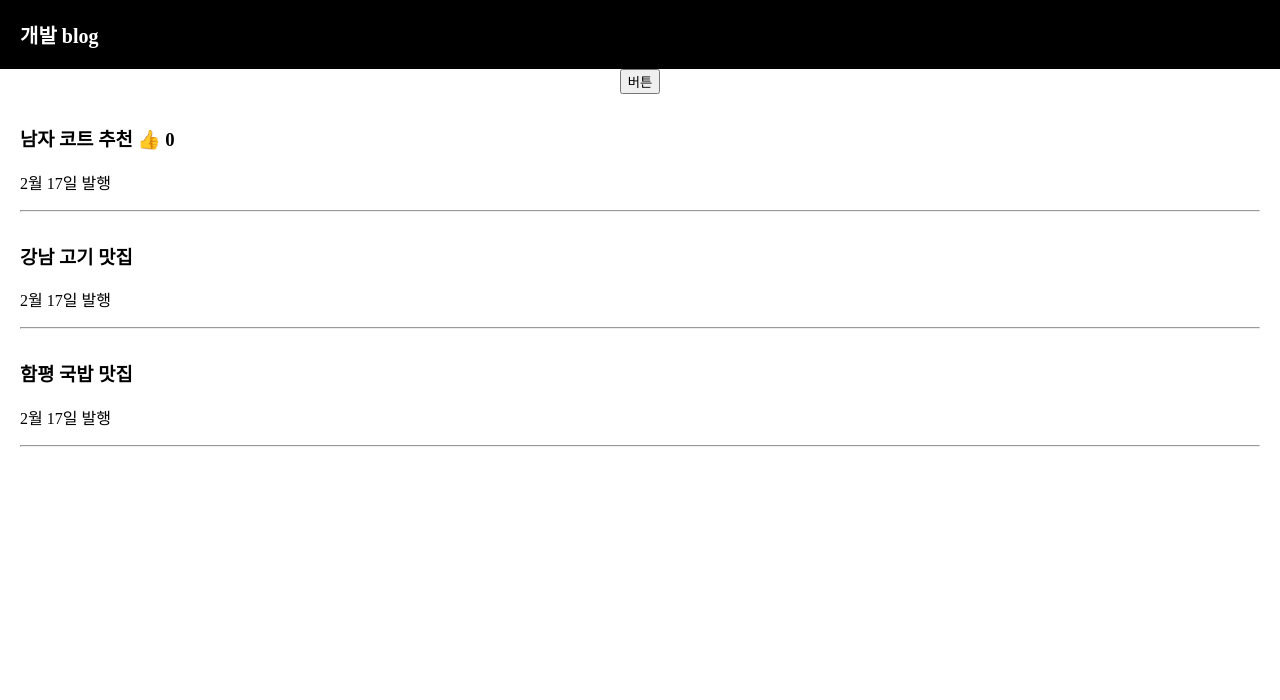
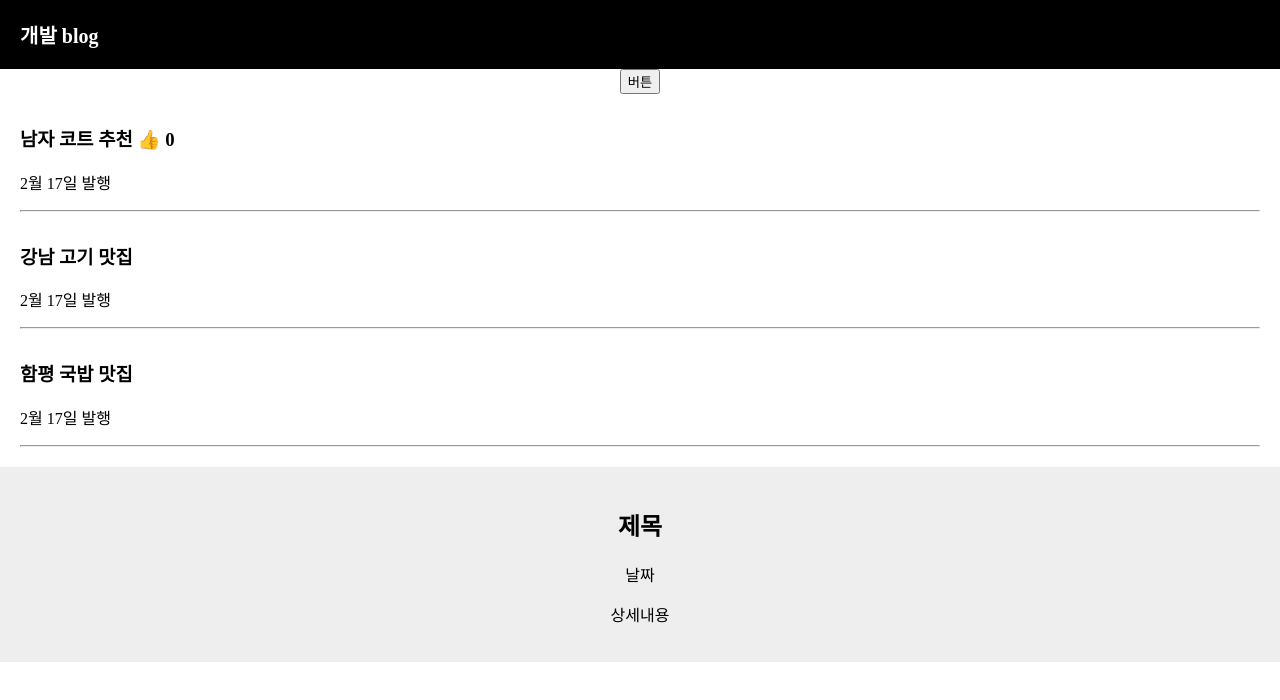
Before and after one commit to jeong011010/front-practice, a React (Create React App) app: page / in a window 1280 px wide. Shown: the top 700 px of the page. Built offline with nearby package versions, Linux system fonts and the light colour scheme.

Commit message:
add js file [learn component]

```diff
--- a/src/App.css
+++ b/src/App.css
@@ -5,6 +5,13 @@
 body {
   font-family:'nanumsquare';
 }
+
+.modal{
+  margin-top:20px;
+  padding: 20px;
+  background: #eee;
+}
+
 .black-nav {
   background: black;
   width: 100%;
--- a/src/App.js
+++ b/src/App.js
@@ -2,6 +2,8 @@
 import logo from './logo.svg';
 import './App.css';
 
+
+// App 이것도 엄연한 컴포넌트임.
 function App() {
 
   // destructuring 문법
@@ -50,8 +52,23 @@
         <p>2월 17일 발행</p>
         <hr/>
       </div>
+      <Modal />
+
+
     </div>
   );
 }
 
+//component 만드는법 (html 코드를 함수처럼). 이름은
+//return 안에 <div> </div>로 묶기 싫으면 <> </>로 묶기 가능
+function Modal(){
+  return(
+    <div className="modal">
+      <h2>제목</h2>
+      <p2>날짜</p2>
+      <p>상세내용</p>
+    </div>
+  )
+}
+
 export default App;
```
